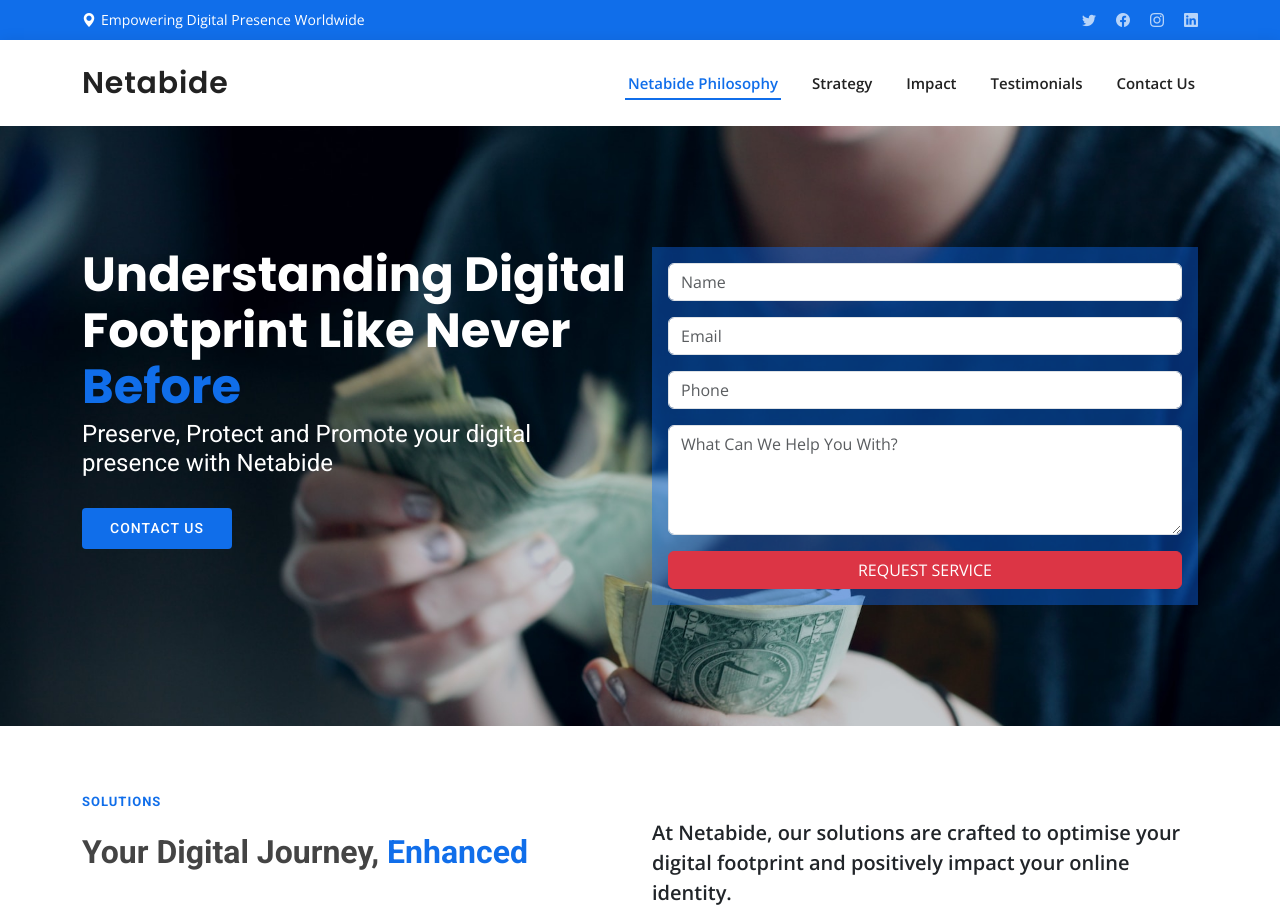
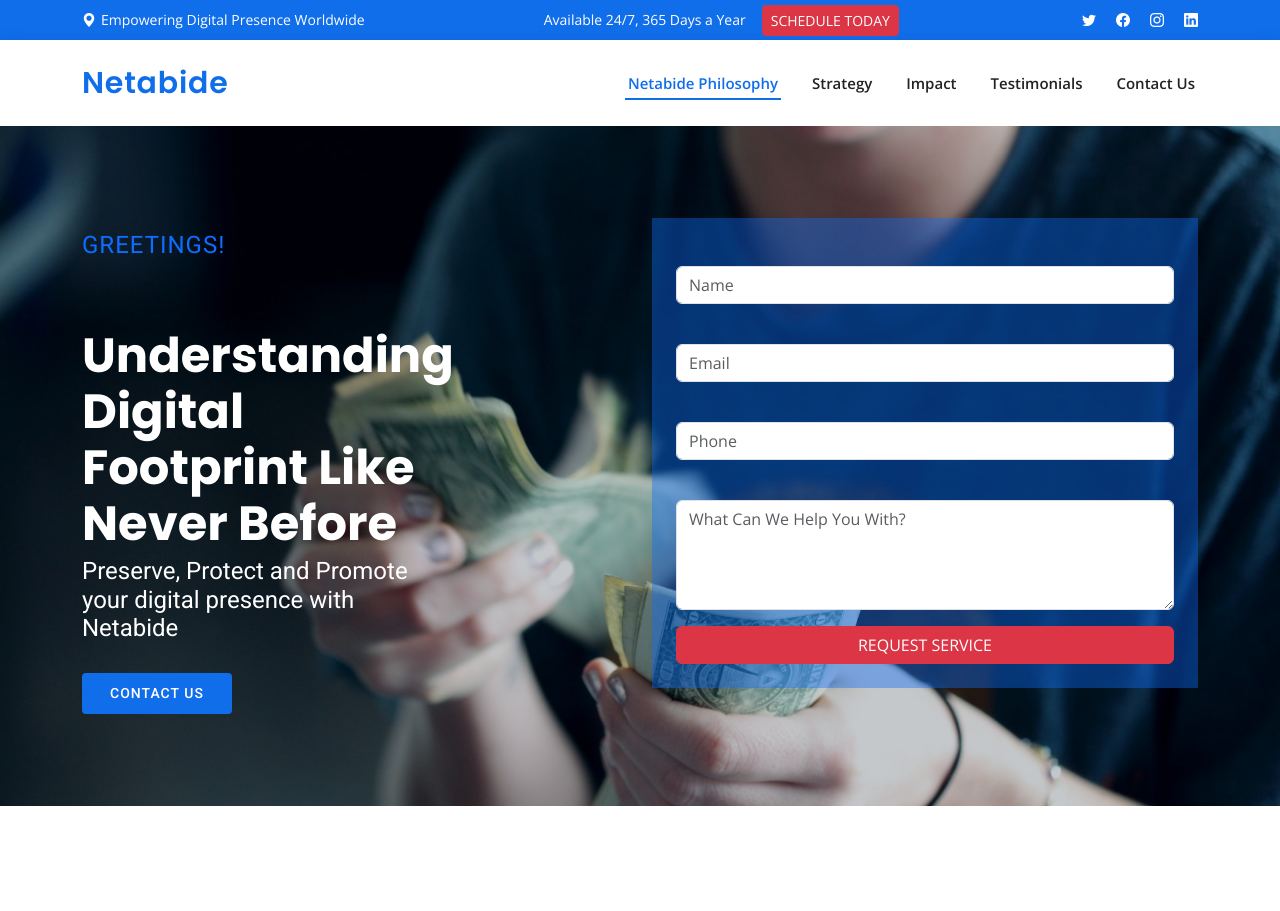
Before and after one commit to mcjoestyles/bard.netabide, a plain HTML site: page index.html in a window 1280 px wide. Shown: the top 911 px of the page. Drawn offline with nearby package versions, Linux system fonts and the light colour scheme.

Commit message:
redressed the header and hero section

```diff
--- a/assets/css/style.css
+++ b/assets/css/style.css
@@ -456,7 +456,7 @@ h6 {
 --------------------------------------------------------------*/
 #hero {
   width: 100%;
-  height: 75vh;
+  height: 85vh;
   background: url("../img/hero-bg.jpg") top left;
   background-size: cover;
   position: relative;
--- a/index.html
+++ b/index.html
@@ -81,11 +81,16 @@
         <i class="bi bi-geo-alt-fill d-flex align-items-center"><a href="mailto:contact@example.com">Empowering Digital Presence Worldwide</a></i>
       </div>
       <div class="social-links d-none d-md-flex align-items-center">
-        <a href="#" class="twitter"><i class="bi bi-twitter"></i></a>
-        <a href="#" class="facebook"><i class="bi bi-facebook"></i></a>
-        <a href="#" class="instagram"><i class="bi bi-instagram"></i></a>
-        <a href="#" class="linkedin"><i class="bi bi-linkedin"></i></i></a>
+        <a href="#" class="mx-3 text-white">Available 24/7, 365 Days a Year</a>
+        <button  class="btn btn-danger btn-sm">SCHEDULE TODAY</button>
       </div>
+      <div class="social-links d-none d-md-flex align-items-center">
+        <a href="#" class="twitter text-white"><i class="bi bi-twitter"></i></a>
+        <a href="#" class="facebook text-white"><i class="bi bi-facebook"></i></a>
+        <a href="#" class="instagram text-white"><i class="bi bi-instagram"></i></a>
+        <a href="#" class="linkedin text-white"><i class="bi bi-linkedin"></i></i></a>
+      </div>
+
     </div>
   </section>
 
@@ -93,7 +98,7 @@
   <header id="header" class="d-flex align-items-center">
     <div class="container d-flex align-items-center justify-content-between">
 
-      <h1 class="logo"><a href="index.html">Netabide</a></h1>
+      <h1 class="logo"><a href="index.html"><span>Netabide</span></a></h1>
       <!-- Uncomment below if you prefer to use an image logo -->
       <!-- <a href="index.html" class="logo"><img src="assets/img/logo.png" alt=""></a>-->
 
@@ -115,26 +120,35 @@
 <section id="hero" class="d-flex align-items-center">
   <div class="container" data-aos="zoom-out" data-aos-delay="100">
       <div class="row">
-          <div class="col-md-6">
-              <h1 class="text-white">Understanding Digital Footprint Like Never <span>Before</span></h1>
+          <div class="col-md-4">
+            <div class="section-title">
+              <h2 class="text-primary"> <span>Greetings!</span></h2>
+          </div>
+              <h1 class="text-white">Understanding Digital Footprint Like Never Before</h1>
               <h2 class="text-white">Preserve, Protect and Promote your digital presence with Netabide</h2>
               <div class="d-flex">
                   <a href="#about" class="btn-get-started scrollto">Contact Us</a>
               </div>
           </div>
+          <div class="col-md-2">
+          </div>
           <div class="col-md-6 mt-4 mt-md-0">
               <!-- Transparent Request Form -->
-              <form class="p-3 bg-blue-opacity">
+              <form class="p-4 bg-blue-opacity">
                   <div class="mb-3">
+                    <label class="form-label"></label>
                       <input type="text" class="form-control" id="name" placeholder="Name">
                   </div>
                   <div class="mb-3">
+                    <label class="form-label"></label>
                       <input type="email" class="form-control" id="email" placeholder="Email">
                   </div>
                   <div class="mb-3">
+                    <label class="form-label"></label>
                     <input type="email" class="form-control" id="email" placeholder="Phone">
                 </div>
                   <div class="mb-3">
+                    <label class="form-label"></label>
                       <textarea class="form-control" id="message" rows="4" placeholder="What Can We Help You With?"></textarea>
                   </div>
                   <button type="submit" class="btn btn-danger col-12">REQUEST SERVICE</button>
@@ -153,11 +167,11 @@
   <section id="featured-services" class="featured-services">
       <div class="container" data-aos="fade-up">
 
-        <div class="section-title">
+        <div class="section-title mt-5">
           <h2>Solutions</h2>
           <div class="row">
             <div class="col-md-6">
-              <h3>Your Digital Journey, <span>Enhanced</span></h3>
+              <h3 class="text-dark">Your Digital Journey, Enhanced</h3>
             </div>
             <div class="col-md-6">
               <p class="text-dark fs-5">At Netabide, our solutions are crafted to optimise your digital footprint and positively impact your online identity.</p>
```
